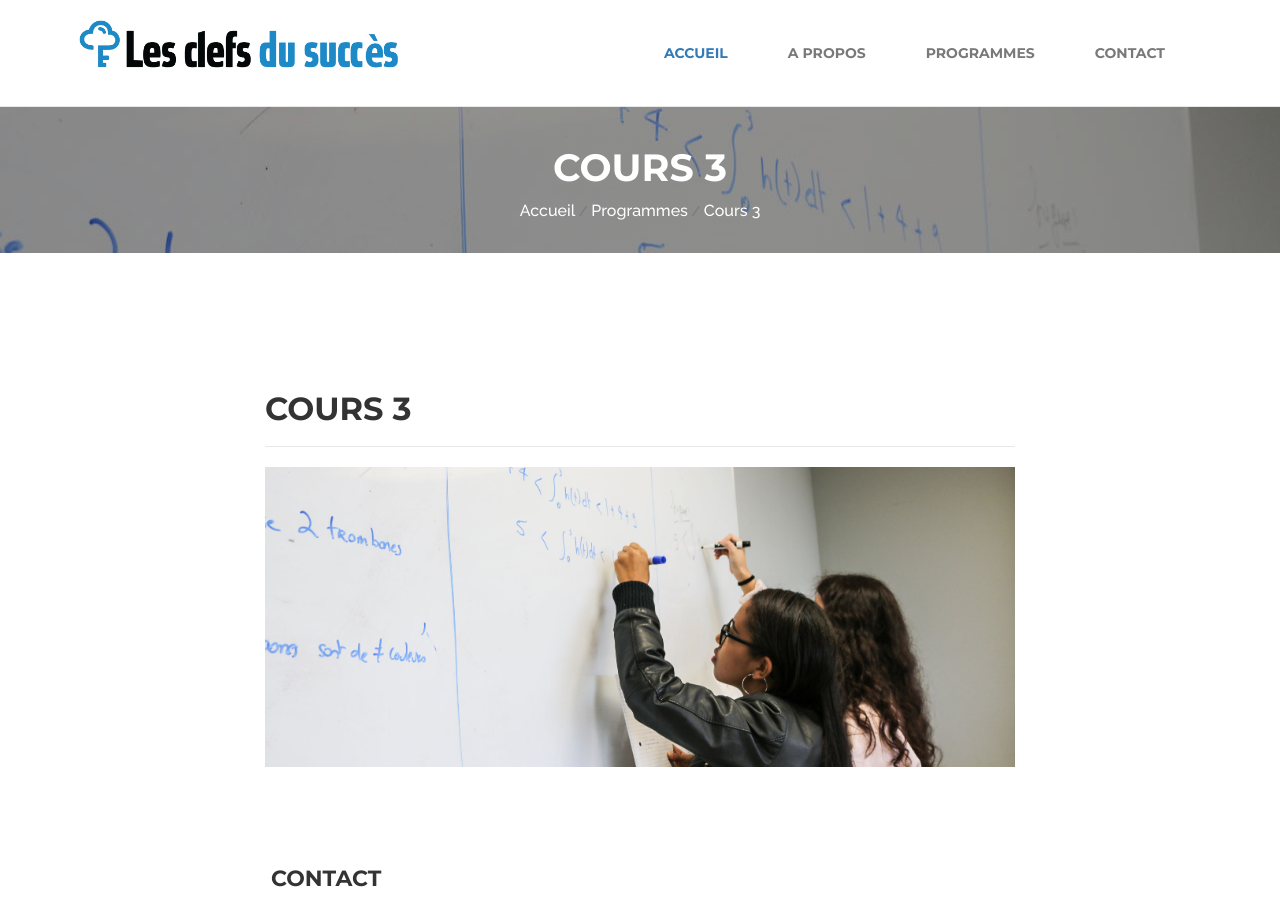
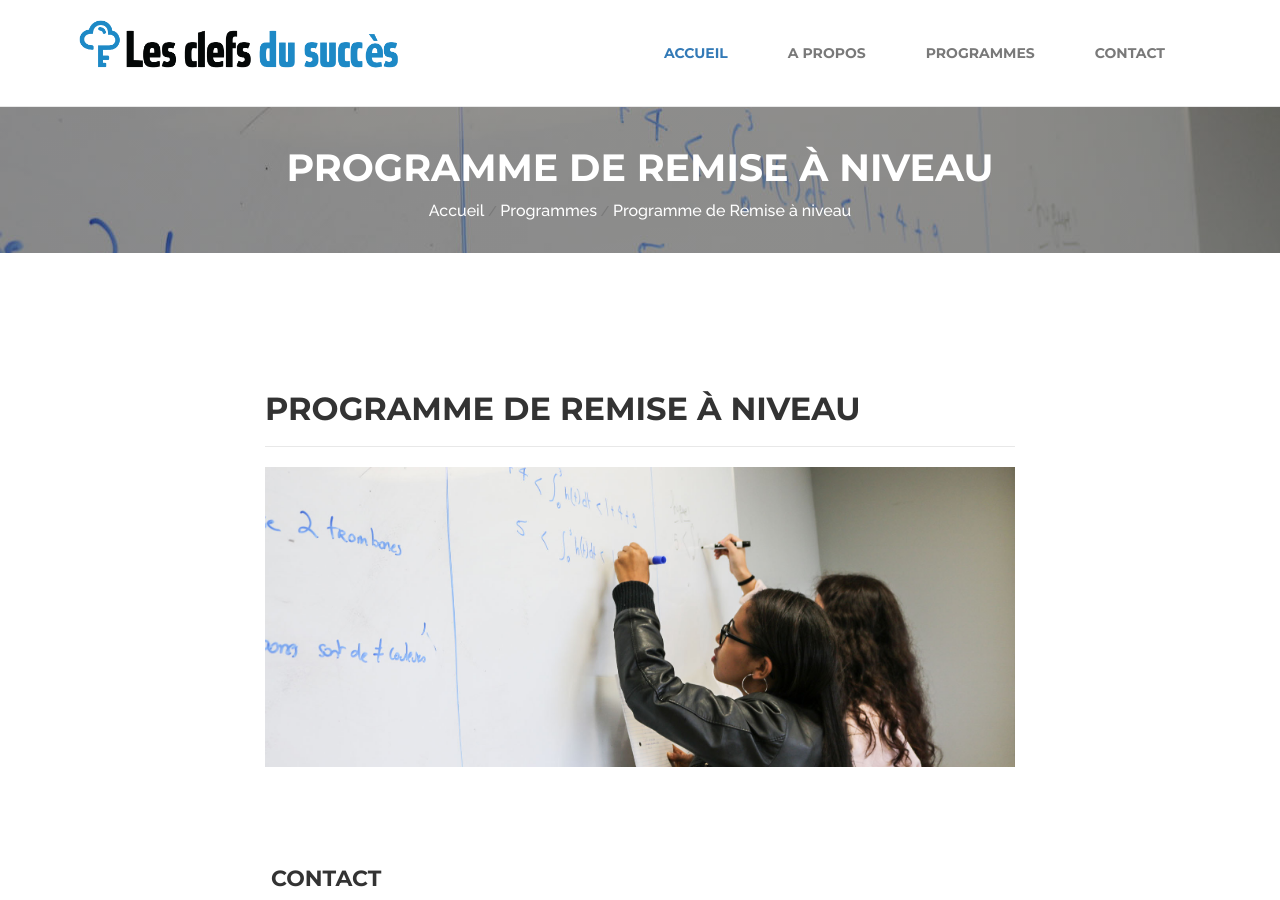
Before and after one commit to bkingg/les-clefs-pour-reussir, a Jekyll site: the page built from _programmes/test 3.md, in a window 1280 px wide and 900 px high. Built offline with Jekyll 4.4.1, drawn with Linux system fonts in a browser that asks for light colours; some web fonts are replaced.

Commit message:
Update from Forestry.io - test 3.md

```diff
--- a/_programmes/test 3.md
+++ b/_programmes/test 3.md
@@ -1,6 +1,6 @@
 ---
 layout: programme
-title: Cours 3
+title: 'Programme de Remise à niveau '
 date: 2017-07-29 00:00:00 +0000
 image: "/uploads/programme.jpg"
 ---
```
